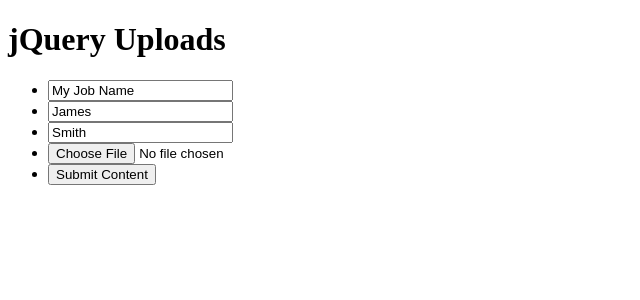
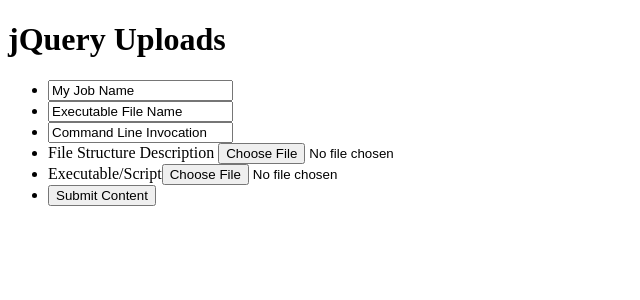
Before and after one commit to benhg/cluster-interface, a Flask app: page /newjob in a window 1280 px wide. Shown: the top 300 px of the page, without its empty margins (0-640 px from the left). Run offline with Flask 2, Linux system fonts and the light colour scheme; some libraries are stand-ins or nearby versions.

Commit message:
add input sanitization functions to backend

```diff
--- a/web/app.py
+++ b/web/app.py
@@ -1,4 +1,5 @@
 from flask import Flask, render_template, request, redirect
+import sqlite3
 from time import sleep
 from werkzeug import secure_filename
 
@@ -6,13 +7,22 @@
 import json
 app = Flask(__name__)
 
+app.config["db_cursor"] = sqlite3.connect("interface.db").cursor()
+
 
 @app.route('/')
 @app.route('/index')
 @app.route('/index.html')
 @app.route('/index.php')
+@app.route('/home')
+@app.route('/home.html')
 def hello_world():
     return render_template("home.html")
+
+
+@app.route('/filesystem_generator')
+def fs_gen():
+    raise NotImplementedError
 
 
 @app.route('/jobs')
@@ -51,11 +61,23 @@
     return render_template('submit.html')
 
 
+def sanitize(string):
+    string = string.decode("utf8", "ignore")
+
+
+def sanitize_for_filename(filename):
+    keepcharacters = (' ', '.', '_')
+    return "".join(c for c in filename if c.isalnum() or c in keepcharacters).rstrip()
+
+
 @app.route('/script', methods=["POST", "GET"])
 def script_handler():
-    jobname = dict(request.form).get('job_name', "job")
-    script = dict(request.files).get("executable")
-    print(request.form, "\n", script)
+    jobname = dict(request.form).get('job_name', ["job"])[0]
+    filename = dict(request.form).get('filename', ['script'])[0]
+    fs = dict(request.files).get("filestructure")
+    script = dict(request.files).get("executable")[0]
+    print(request.form, "\n", script, "\n", fs)
+    script.save(sanitize_for_filename(filename))
     return redirect('/newjob')
 
 
--- a/web/templates/submit.html
+++ b/web/templates/submit.html
@@ -13,9 +13,10 @@
 	<form id="data" enctype="multipart/form-data" method="post">
 	    <ul>
 		<li> <input type="text" name="job_name" id="job_name" value="My Job Name" /></li>
-		    <li> <input type="text" name="middle" value="James" /></li>
-		    <li> <input type="text" name="last" value="Smith" /></li>
-		    <li> <input name="executable" type="file" /></li>
+		<li> <input type="text" name="filename" id="file" value="Executable File Name" /></li>
+		<li> <input type="text" name="cli" id="cli" value="Command Line Invocation" /></li>
+		<li>File Structure Description <input name="filestructure" type="file"/></li>
+		<li>Executable/Script<input name="executable" type="file" /></li>
 
 		<li><input id="submit-button" class="button green" type="button" name="submit" value="Submit Content"></li>
 	    </ul>
```
Also changed, not shown: web/interface.db (added).
